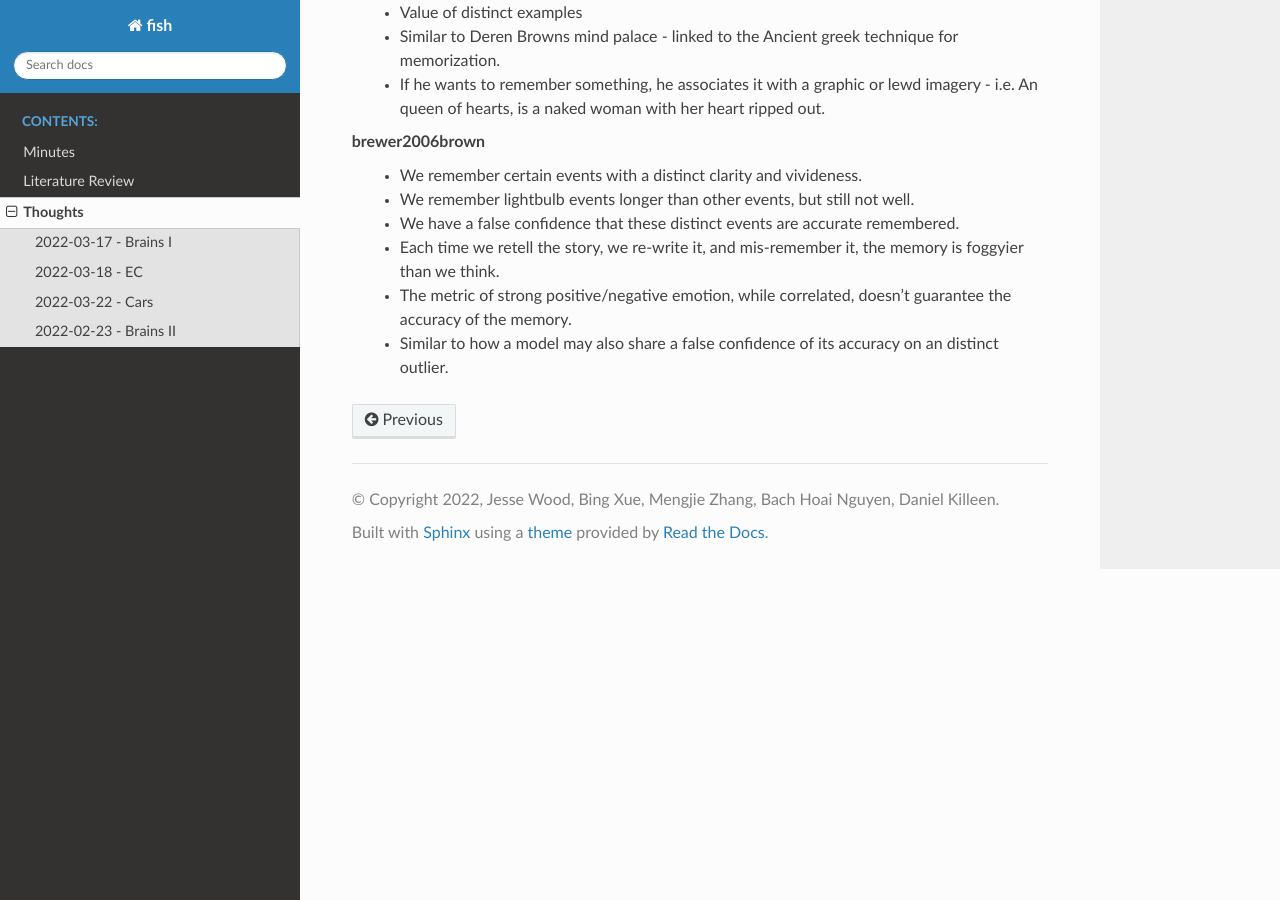
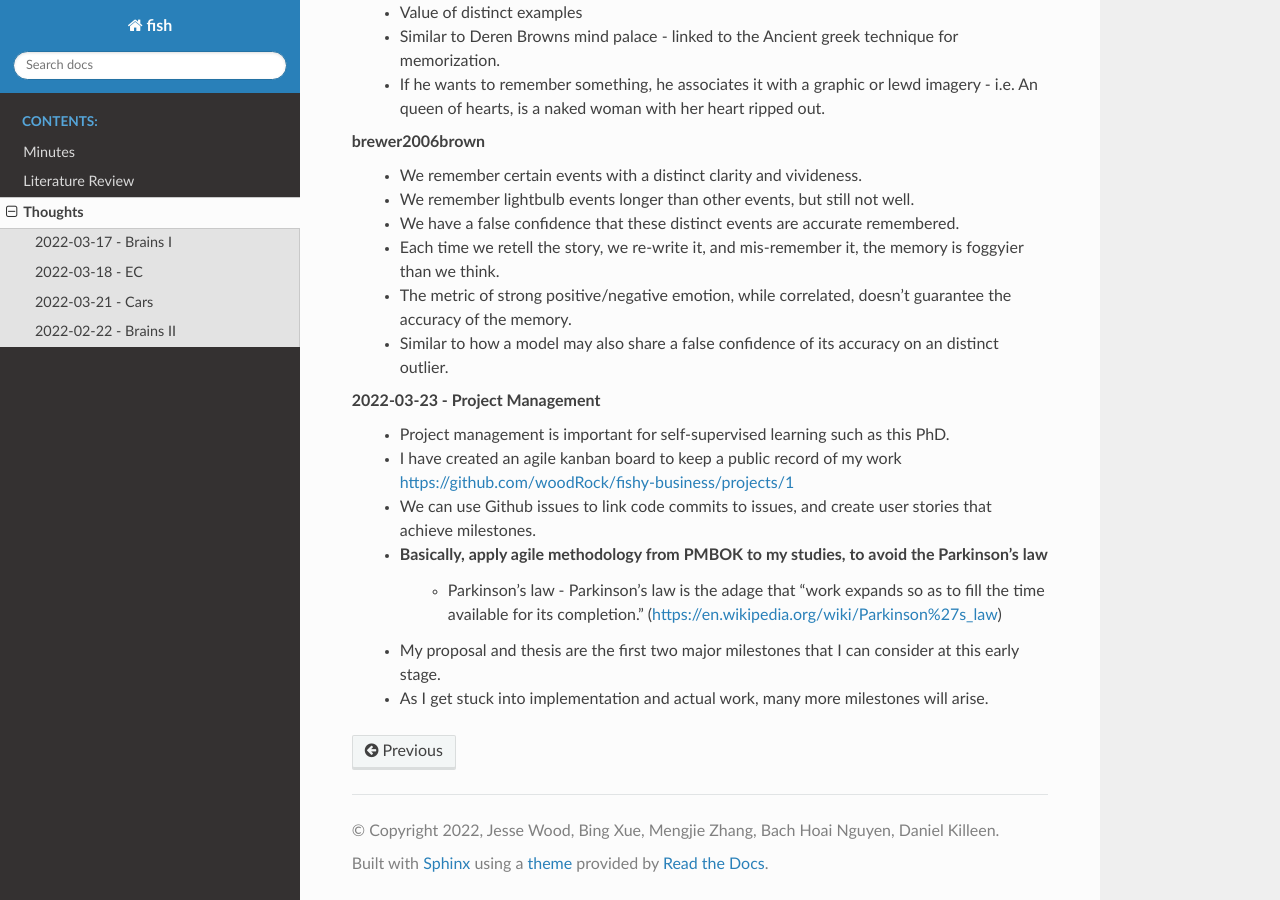
Before and after one commit to woodRock/fishy-business, a Sphinx documentation site: the page built from docs/source/thoughts.rst, in a window 1280 px wide and 900 px high, scrolled down 2688 px. Built offline with Sphinx 7.4.7 and the Read the Docs theme 2.0.0, drawn with Linux system fonts in a browser that asks for light colours; some of the changed text lies outside the part shown.

Commit message:
Add thoughts regarding PMBOK

```diff
--- a/docs/source/thoughts.rst
+++ b/docs/source/thoughts.rst
@@ -45,7 +45,7 @@ chase1973perception
         * Limit genetic operators to each individual - not all available to entire population at once.
         * The hand the draws itself (Hofstadter 1979).
 
-2022-03-22 - Cars
+2022-03-21 - Cars
 -----------------
     * Follow up work on (Cai 2020, Codevilla 2018) needed:
     * A rally car with two models, (1) driver and (2) directions giver.
@@ -90,3 +90,12 @@ brewer2006brown
     * Each time we retell the story, we re-write it, and mis-remember it, the memory is foggyier than we think.
     * The metric of strong positive/negative emotion, while correlated, doesn't guarantee the accuracy of the memory.
     * Similar to how a model may also share a false confidence of its accuracy on an distinct outlier.
+
+2022-03-23 - Project Management
+    * Project management is important for self-supervised learning such as this PhD.
+    * I have created an agile kanban board to keep a public record of my work https://github.com/woodRock/fishy-business/projects/1
+    * We can use Github issues to link code commits to issues, and create user stories that achieve milestones.
+    * Basically, apply agile methodology from PMBOK to my studies, to avoid the Parkinson's law
+        * Parkinson's law - Parkinson's law is the adage that "work expands so as to fill the time available for its completion." (https://en.wikipedia.org/wiki/Parkinson%27s_law)
+    * My proposal and thesis are the first two major milestones that I can consider at this early stage.
+    * As I get stuck into implementation and actual work, many more milestones will arise.
```
Also changed, not shown: other parts of docs/source/thoughts.rst (+1 -1 lines).
